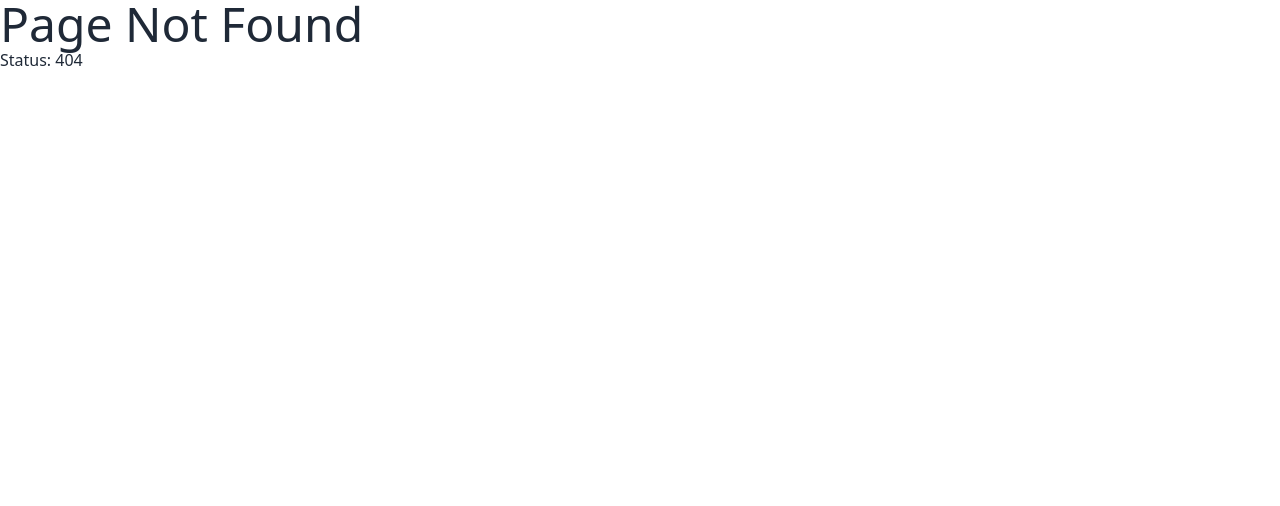
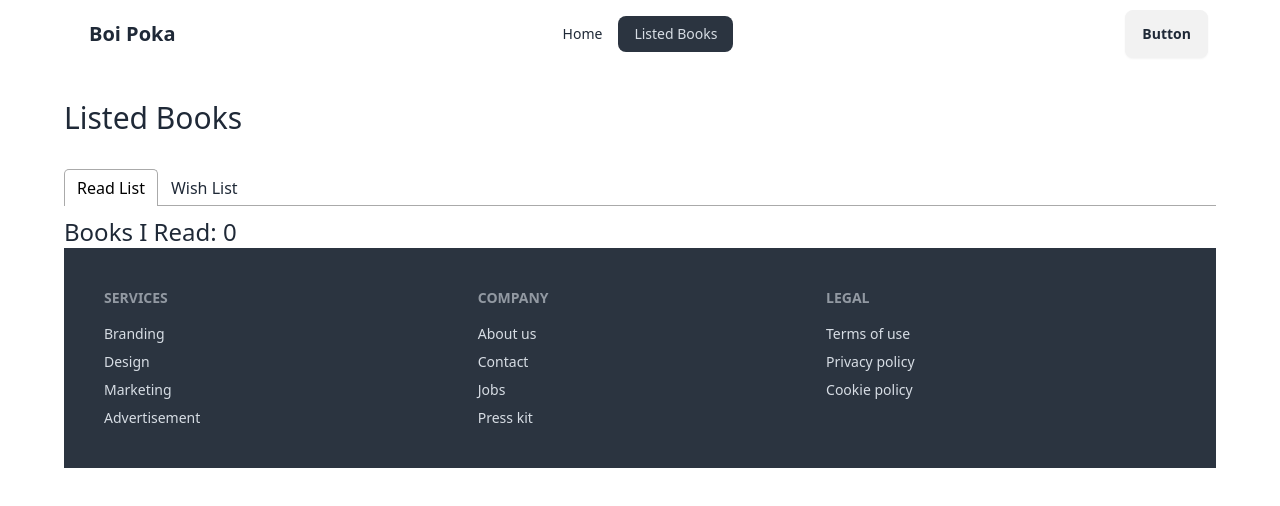
Before and after one commit to rummansaaqeb/boi-poka-book-vibe, a React (Vite) app: page /listedBooks in a window 1280 px wide. Before the commit this address had no page. Shown: the top 506 px of the page. Built offline with nearby package versions, Linux system fonts and the light colour scheme.

Commit message:
made it so that the selected read list books will show in a route

```diff
--- a/package.json
+++ b/package.json
@@ -15,6 +15,7 @@
     "react": "^18.3.1",
     "react-dom": "^18.3.1",
     "react-router-dom": "^6.27.0",
+    "react-tabs": "^6.0.2",
     "sort-by": "^1.2.0"
   },
   "devDependencies": {
--- /dev/null
+++ b/src/Components/ListedBooks/ListedBooks.jsx
@@ -0,0 +1,52 @@
+import React, { useEffect, useState } from 'react';
+import { useLoaderData } from 'react-router-dom';
+import { Tab, Tabs, TabList, TabPanel } from 'react-tabs';
+import 'react-tabs/style/react-tabs.css';
+import { getStoredReadList } from '../../Utility/addToDb';
+import Book from '../Book/Book';
+
+const ListedBooks = () => {
+
+    const [readList, setReadList] = useState([]);
+
+    const allBooks = useLoaderData();
+
+    // ideally we will directly get the read book list from the database
+
+    useEffect(()=> {
+        const storedReadList = getStoredReadList();
+        const storedReadListInt = storedReadList.map(id => parseInt(id));
+
+        console.log(storedReadList, allBooks, storedReadListInt);
+
+        const readBookList = allBooks.filter(book => storedReadListInt.includes(book.bookId));
+
+        setReadList(readBookList);
+
+    }, [])
+
+    return (
+        <div>
+            <h3 className='text-3xl my-8'>Listed Books</h3>
+            <Tabs>
+                <TabList>
+                    <Tab>Read List</Tab>
+                    <Tab>Wish List</Tab>
+                </TabList>
+
+                <TabPanel>
+                    <h2 className='text-2xl'>Books I Read: {readList.length}</h2>
+
+                    {
+                        readList.map(book => <Book key={book.bookId} book={book}></Book>)
+                    }
+                </TabPanel>
+                <TabPanel>
+                    <h2 className='text-2xl'>My Wishlist</h2>
+                </TabPanel>
+            </Tabs>
+        </div>
+    );
+};
+
+export default ListedBooks;
--- a/src/Components/Navbar/Navbar.jsx
+++ b/src/Components/Navbar/Navbar.jsx
@@ -4,7 +4,7 @@
 
     const links = <>
         <li><NavLink to={'/'}>Home</NavLink></li>
-        <li><a>Item 3</a></li>
+        <li><NavLink to={'/listedBooks'}>Listed Books</NavLink></li>
     </>
 
     return (
--- a/src/Utility/addToDb.js
+++ b/src/Utility/addToDb.js
@@ -23,4 +23,4 @@
     }
 }
 
-export { addToStoredReadList }
+export { addToStoredReadList, getStoredReadList }
--- a/src/Utility/addToWishlist.js
+++ b/src/Utility/addToWishlist.js
@@ -22,4 +22,4 @@
     }
 }
 
-export { addToWishlist }
+export { addToWishlist, getStoredWishlist }
--- a/src/main.jsx
+++ b/src/main.jsx
@@ -11,6 +11,7 @@
 import Home from './Components/Home/Home';
 import Dashboard from './Components/Dashboard/Dashboard';
 import BookDetail from './Components/BookDetail/BookDetail';
+import ListedBooks from './Components/ListedBooks/ListedBooks';
 
 
 const router = createBrowserRouter([
@@ -26,7 +27,13 @@
       {
         path: '/books/:bookId',
         element: <BookDetail></BookDetail>,
-        loader: ()=> fetch('/booksData.json')
+        loader: ()=> fetch('/booksData.json') // do not load all the books for 1 book
+      },
+      {
+        path: '/listedBooks',
+        element: <ListedBooks></ListedBooks>,
+        // not the recommended way to load data
+        loader: () => fetch('/booksData.json') // do not load all the books for 1 book aka data
       },
       {
         path: 'dashboard',
```
Also changed, not shown: 1 other file (tests, documents, lock files or other folders).
